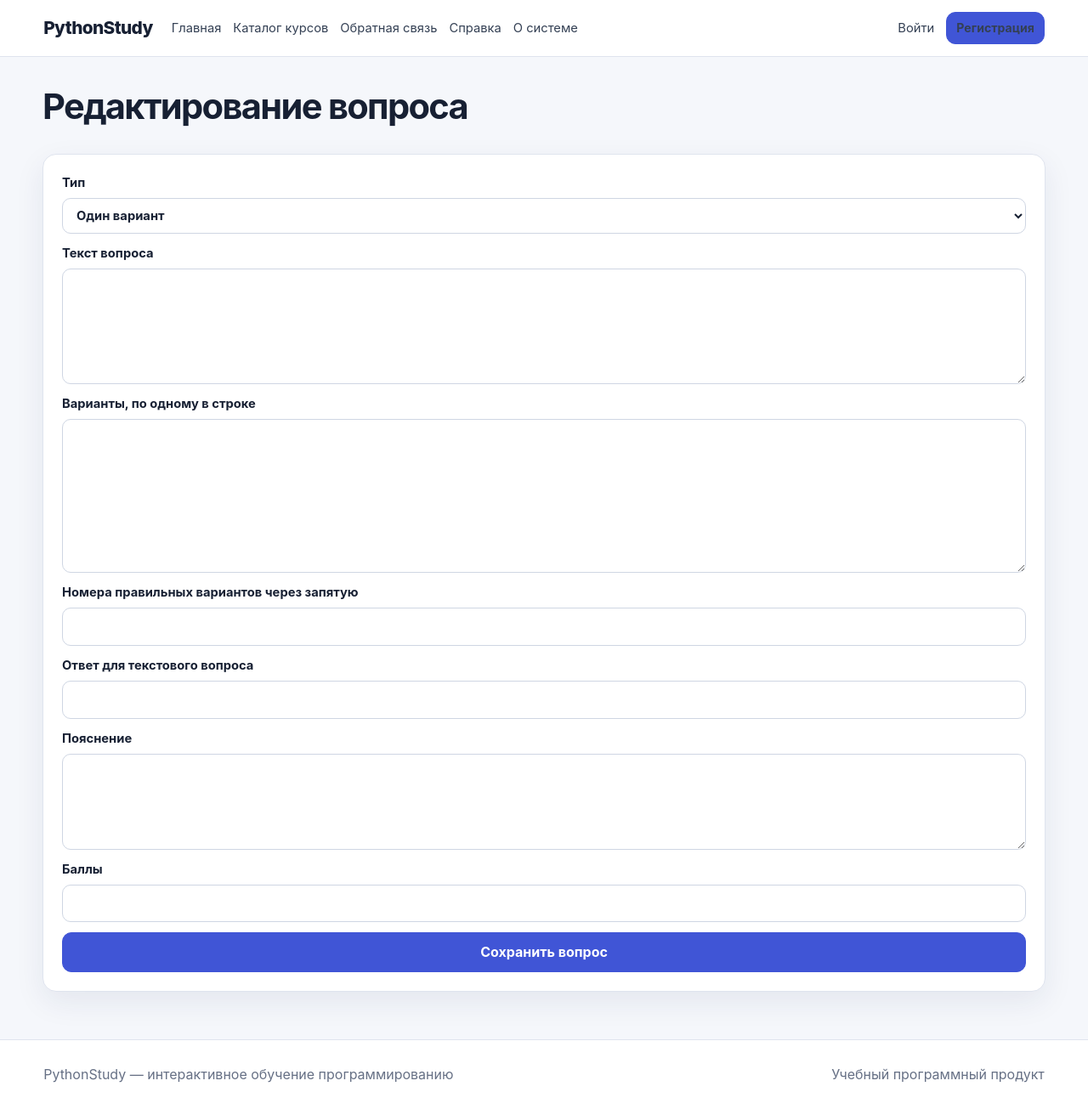
After one commit to HarminZot/pythonstudy, a Python web app: template app/templates/teacher/question_form.html in a window 1280 px wide. The commit adds this page. Shown: the whole page at 85% size. Run offline with Jinja, Linux system fonts and the light colour scheme; the template is opened without the code that fills it, so the values that code supplies are empty.

Commit message:
Добавить редактирование вопросов теста

```diff
--- /dev/null
+++ b/app/templates/teacher/question_form.html
@@ -0,0 +1,15 @@
+{% extends 'base.html' %}
+{% block title %}Редактирование вопроса{% endblock %}
+{% block content %}
+<div class="page-title"><h1>Редактирование вопроса</h1><p>{{ question.quiz.title }}</p></div>
+<form class="panel stack" method="post"><input type="hidden" name="csrf_token" value="{{ csrf_token() }}">
+  <label>Тип<select name="question_type">{% for value, title in [('single_choice','Один вариант'),('multiple_choice','Несколько вариантов'),('short_answer','Короткий ответ')] %}<option value="{{ value }}" {% if question.question_type == value %}selected{% endif %}>{{ title }}</option>{% endfor %}</select></label>
+  <label>Текст вопроса<textarea name="question_text" rows="5" required>{{ question.question_text }}</textarea></label>
+  <label>Варианты, по одному в строке<textarea name="options" rows="7">{% for option in question.options %}{{ option.option_text }}{% if not loop.last %}\n{% endif %}{% endfor %}</textarea></label>
+  <label>Номера правильных вариантов через запятую<input name="correct_options" value="{% for option in question.options if option.is_correct %}{{ option.order_index }}{% if not loop.last %},{% endif %}{% endfor %}"></label>
+  <label>Ответ для текстового вопроса<input name="correct_text_answer" value="{{ question.correct_text_answer or '' }}"></label>
+  <label>Пояснение<textarea name="explanation" rows="4">{{ question.explanation or '' }}</textarea></label>
+  <label>Баллы<input type="number" name="points" value="{{ question.points }}" min="1"></label>
+  <button class="button">Сохранить вопрос</button>
+</form>
+{% endblock %}
```
Also changed, not shown: app/teacher/routes.py (+26 -0 lines), app/templates/teacher/quiz_form.html (+1 -1 lines), tests/test_teacher.py (+28 -1 lines).
